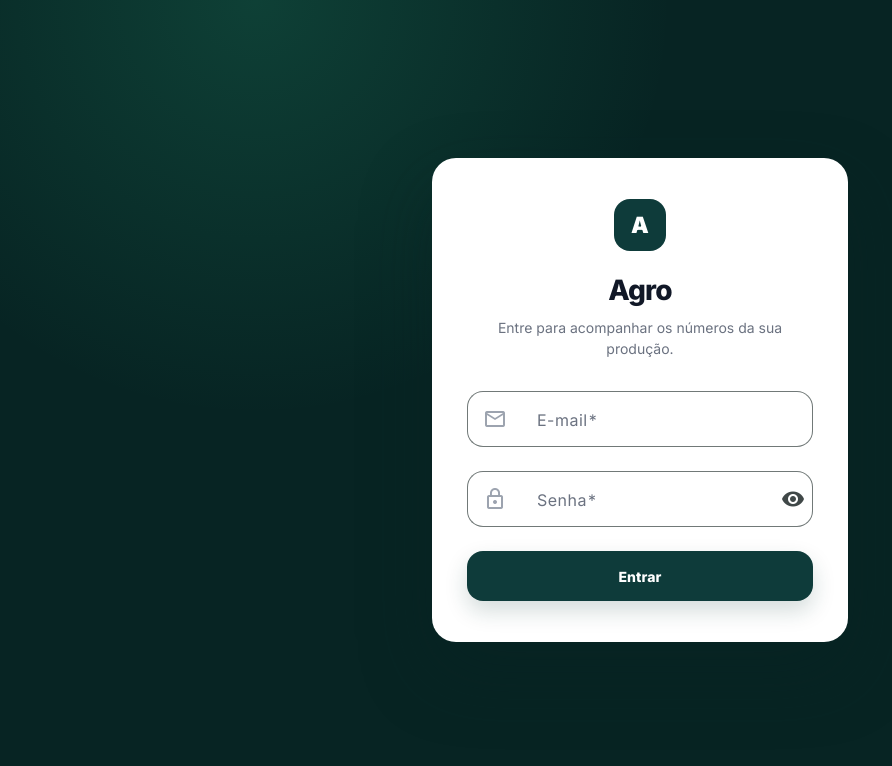
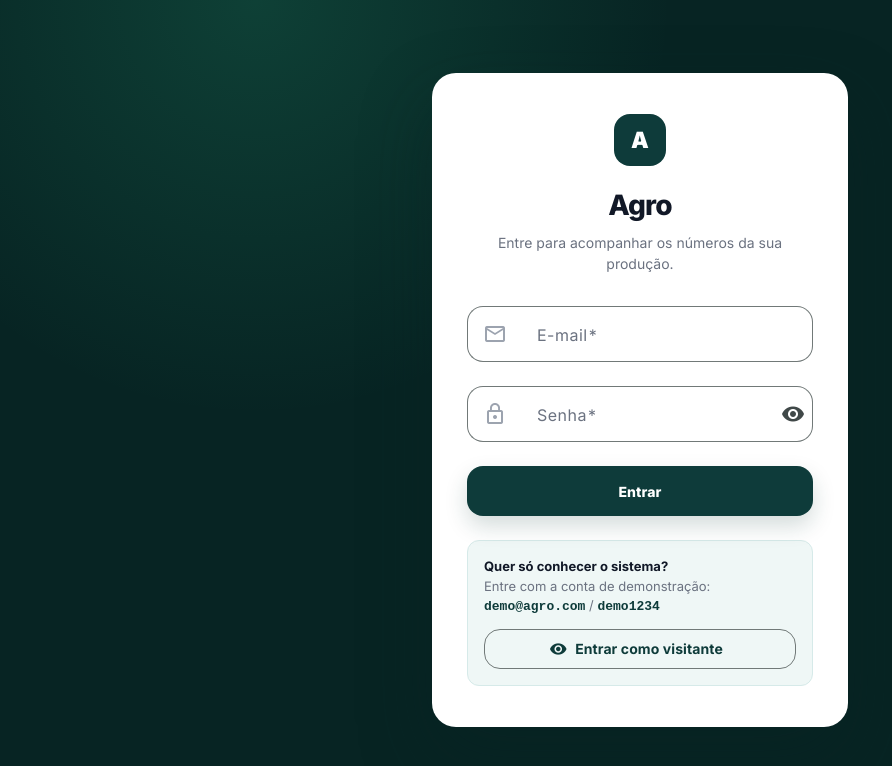
Before and after one commit to Jean8791/agro-front, an Angular app: page /login in a window 1280 px wide. Shown: the top 766 px of the page, without its empty margins (0-892 px from the left). Built offline with nearby package versions, Linux system fonts and the light colour scheme.

Commit message:
Adiciona na tela de login o acesso como visitante
O botão entra com a conta de demonstração definida no environment, para
quem for conhecer o projeto não precisar pedir usuário.

```diff
--- a/src/app/auth/login/login.html
+++ b/src/app/auth/login/login.html
@@ -52,5 +52,22 @@
         {{ enviando() ? 'Entrando…' : 'Entrar' }}
       </button>
     </form>
+
+    <aside class="login-demo">
+      <p>
+        <strong>Quer só conhecer o sistema?</strong>
+        Entre com a conta de demonstração: <code>{{ demo.email }}</code> /
+        <code>{{ demo.senha }}</code>
+      </p>
+      <button
+        matButton="outlined"
+        type="button"
+        (click)="entrarComoVisitante()"
+        [disabled]="enviando()"
+      >
+        <mat-icon>visibility</mat-icon>
+        Entrar como visitante
+      </button>
+    </aside>
   </div>
 </div>
--- a/src/app/auth/login/login.scss
+++ b/src/app/auth/login/login.scss
@@ -88,3 +88,31 @@ mat-form-field mat-icon[matPrefix] {
   min-height: 50px;
   font-weight: 800;
 }
+
+.login-demo {
+  display: flex;
+  flex-direction: column;
+  gap: 12px;
+  margin-top: 1.5rem;
+  padding: 16px;
+  background: var(--marca-50);
+  border: 1px solid var(--marca-100);
+  border-radius: var(--raio-md);
+
+  p {
+    margin: 0;
+    color: var(--tinta-fraca);
+    font-size: 0.8125rem;
+    line-height: 1.5;
+  }
+
+  strong {
+    display: block;
+    color: var(--tinta);
+  }
+
+  code {
+    color: var(--marca-900);
+    font-weight: 700;
+  }
+}
--- a/src/app/auth/login/login.ts
+++ b/src/app/auth/login/login.ts
@@ -6,6 +6,7 @@ import { MatFormFieldModule } from '@angular/material/form-field';
 import { MatIconModule } from '@angular/material/icon';
 import { MatInputModule } from '@angular/material/input';
 import { ActivatedRoute, Router } from '@angular/router';
+import { environment } from '../../../environments/environment';
 import { mensagemDoErro } from '../../shared/erro';
 import { AuthService } from '../auth.service';
 
@@ -30,6 +31,7 @@ export class Login {
   protected readonly enviando = signal(false);
   protected readonly erro = signal<string | null>(null);
   protected readonly senhaVisivel = signal(false);
+  protected readonly demo = environment.demo;
 
   protected readonly form = this.fb.nonNullable.group({
     email: ['', [Validators.required, Validators.email]],
@@ -57,6 +59,11 @@ export class Login {
     });
   }
 
+  protected entrarComoVisitante(): void {
+    this.form.setValue({ email: this.demo.email, senha: this.demo.senha });
+    this.entrar();
+  }
+
   protected alternarSenha(): void {
     this.senhaVisivel.update((visivel) => !visivel);
   }
--- a/src/environments/environment.development.ts
+++ b/src/environments/environment.development.ts
@@ -3,4 +3,5 @@ export const environment = {
   // porta oficial do agro-back (application.yml). A origem localhost:4200 já
   // está liberada no CORS do back.
   apiUrl: 'http://localhost:8090',
+  demo: { email: 'demo@agro.com', senha: 'demo1234' },
 };
--- a/src/environments/environment.ts
+++ b/src/environments/environment.ts
@@ -1,4 +1,5 @@
 export const environment = {
   production: true,
   apiUrl: 'https://agro-back-nndj.onrender.com',
+  demo: { email: 'demo@agro.com', senha: 'demo1234' },
 };
```
Also changed, not shown: 1 other file (tests, documents, lock files or other folders).
